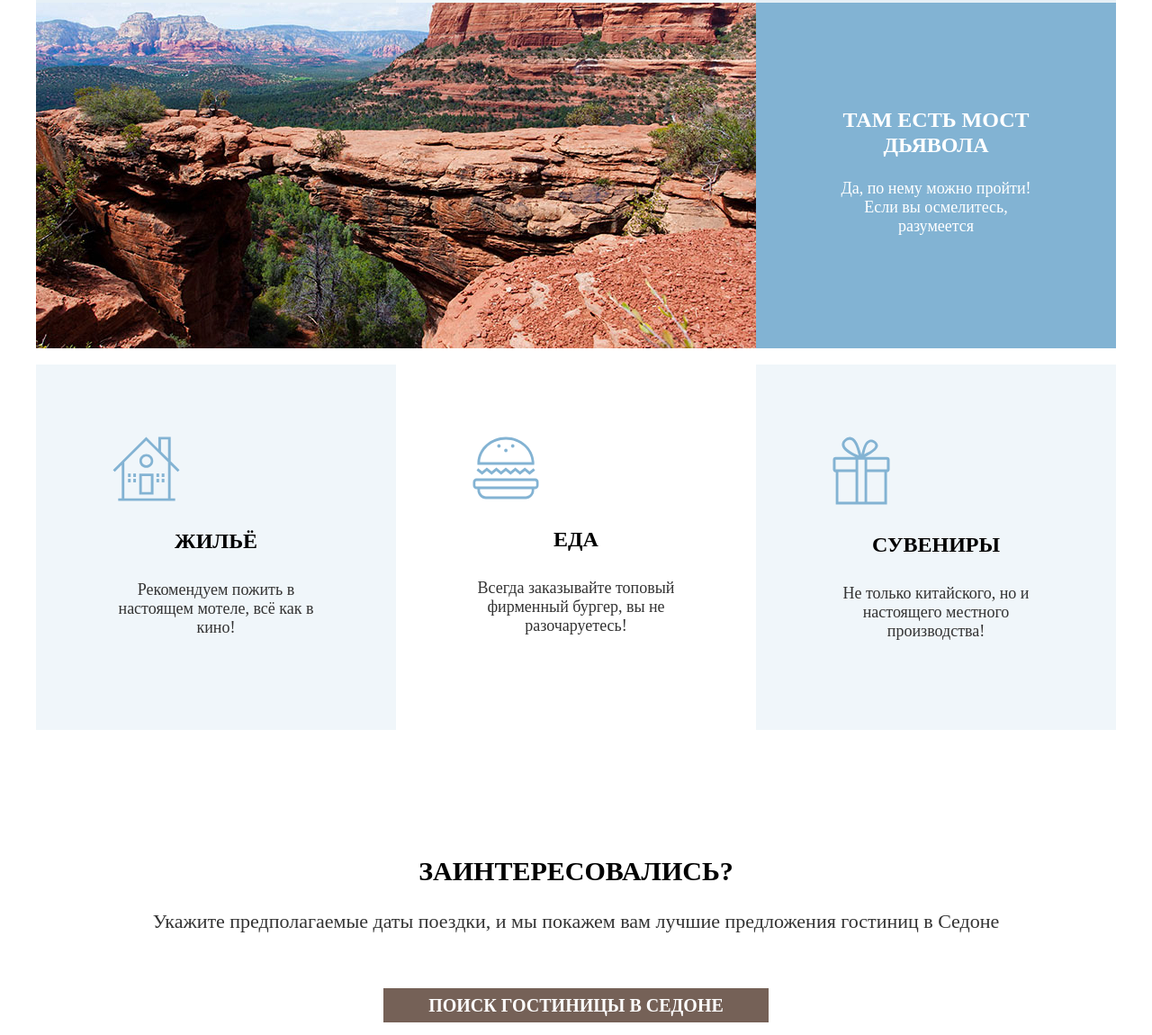
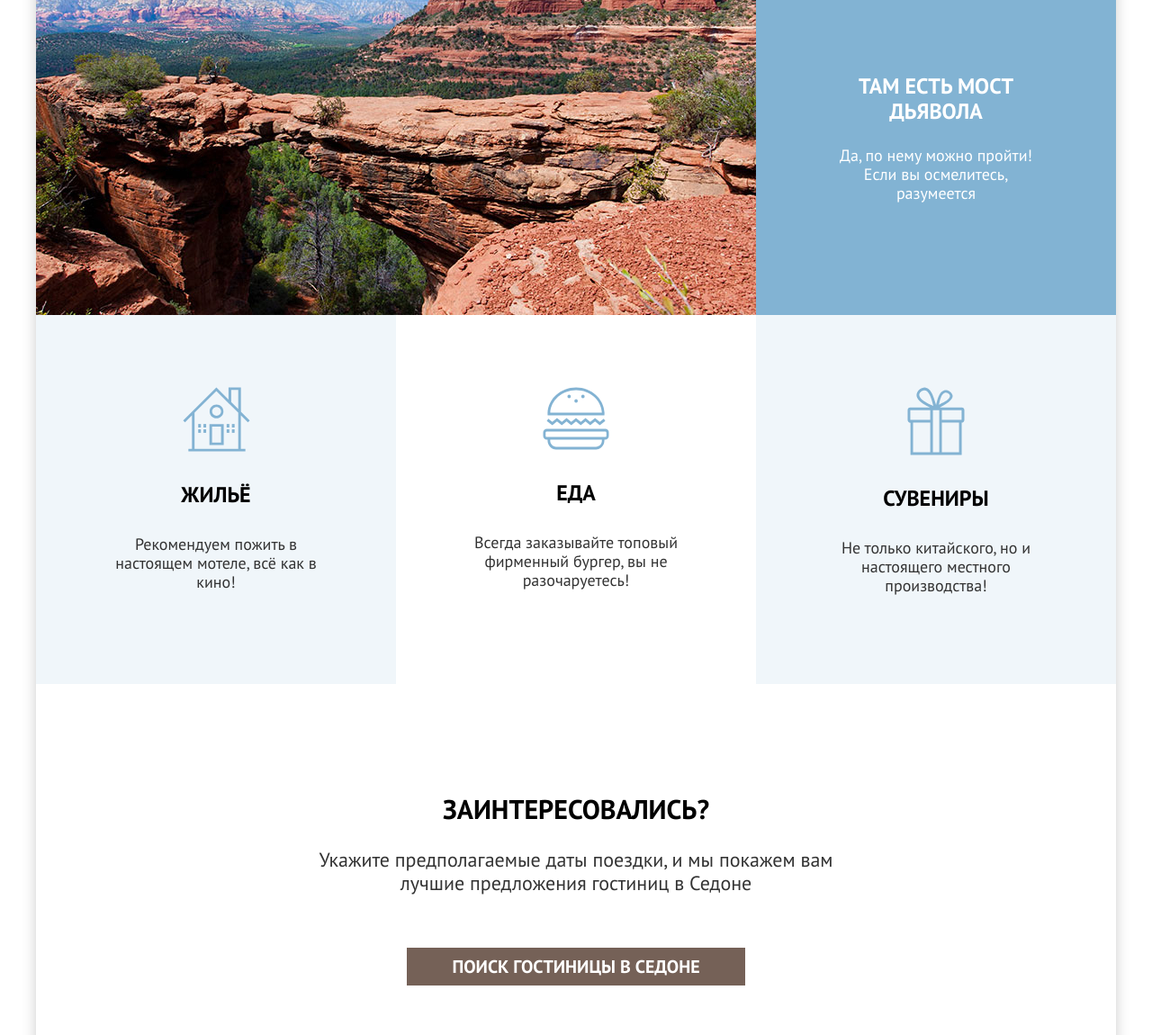
Before and after one commit to htmlacademy-htmlcss/2077105-sedona-35, a plain HTML site: page index.html in a window 1280 px wide. Shown: the part 1647-2797 px from the top of the page at 90% size. Drawn offline with Linux system fonts and the light colour scheme; a web font is replaced by a local one.

Commit message:
выполняет первую версию на защиту проекта

```diff
--- a/index.html
+++ b/index.html
@@ -54,7 +54,7 @@
 
       <section class="advantages">
        <div>
-        <h2 class="advantage-title">Седона - небольшой городок в аризоне, заслуживающий большего!</h2>
+        <h1 class="advantage-title">Седона - небольшой городок в аризоне, заслуживающий большего!</h>
        </div>
        <div>
         <p class="advantages-text">Рассмотрим причины, по которым Седона круче, чем Гранд-Каньон!</p>
@@ -89,17 +89,17 @@
       </ul>
       <ul class="services-list">
         <li class="services-item">
-          <img class="home" src="images/home.svg" width="75px" height="72px" alt="Home">
+          <img class="home" src="images/home.svg" width="75" height="72" alt="Home">
           <h3 class="services-title">Жильё</h3>
           <p class="services-description">Рекомендуем пожить в настоящем мотеле, всё как в кино!</p>
         </li>
         <li class="services-item">
-          <img class="food" src="images/food.svg" width="74px" height="70px" alt="Food">
+          <img class="food" src="images/food.svg" width="74" height="70" alt="Food">
           <h3 class="services-title">Еда</h3>
           <p class="services-description">Всегда заказывайте топовый фирменный бургер, вы не разочаруетесь!</p>
         </li>
         <li class="services-item">
-          <img class="souvenirs" src="images/souvenirs.svg" width="64px" height="76px" alt="Souvenirs">
+          <img class="souvenirs" src="images/souvenirs.svg" width="64" height="76" alt="Souvenirs">
           <h3 class="services-title">Сувениры</h3>
           <p class="services-description">Не только китайского, но и настоящего местного производства!</p>
         </li>
@@ -151,7 +151,7 @@
      </section>
      <section class= "htmlacademy">
       <a class="button" href="https://htmlacademy.ru/">
-       <img class="page-footer-title-logo" src="images/htmlacademy.svg" width="114.9" height="32.9" alt="htmalacademy.">
+       <img class="page-footer-title-logo" src="images/htmlacademy.svg" width="115" height="33" alt="htmalacademy.">
       </a>
      </section>
     </div>
--- a/styles/styles.css
+++ b/styles/styles.css
@@ -2,7 +2,7 @@
     font-family: 'PT Sans';
     font-style: normal;
     font-weight: 700;
-    src: url("../fonts/pt-sans-bold.woff2") format("woff2");
+    src: url("../fonts/ptsans-700.woff2") format("woff2");
     font-display: swap;
    }
 
@@ -10,7 +10,7 @@
     font-family: 'PT Sans';
     font-style: normal;
     font-weight: 400;
-    src: url("../fonts/pt-sans-regular.woff2") format("woff2");
+    src: url("../fonts/ptsans-400.woff2") format("woff2");
     font-display: swap;
    }
 
@@ -18,7 +18,7 @@
     font-family: 'PT Sans';
     font-style: normal;
     font-weight: 400;
-    src: url("../fonts/pt-sans-bold.woff2") format("woff2");
+    src: url("../fonts/ptsans-400.woff2") format("woff2");
     font-display: swap;
    }
 *,
@@ -30,10 +30,10 @@ body {
     margin: 0;
     flex-direction: column;
     min-height: 100%;
-    font-family: 'PT Sans', Calib sans-serif;
+    font-family: 'PT Sans', Calibri sans-serif;
     font-size: 18px;
     line-height: 21px;
-    color: #000000;
+    color: #FFFFFF;
 }
 .visually-hidden {
     position: absolute;
@@ -104,6 +104,7 @@ body {
 .page-container {
     width: 1200px;
     margin: 0 auto;
+    box-shadow: 0 0 15px 0 rgba(0, 0, 0, 0.2);
 }
 .intro {
     margin: 0%;
@@ -119,6 +120,7 @@ body {
 .advantage-title {
     font-weight: 700;
     font-size: 30px;
+    color: #000000;
     line-height: 36px;
     text-align: center;
     text-transform: uppercase;
@@ -130,6 +132,7 @@ body {
 .advantages-text {
     text-align: center;
     font-weight: 400;
+    color: #000000;
     font-size: 22px;
     line-height: 26px;
 }
@@ -137,6 +140,7 @@ body {
     display: flex;
     flex-wrap: wrap;
     width: 100%;
+    margin: 0;
     padding: 0;
     text-align: center;
     list-style-type: none;
@@ -147,14 +151,11 @@ body {
     color: #FFFFFF;
     background-color: #82B3D3;
 }
-.advantages img {
-    display: flex;
-}
 .advantages-block div {
     display: flex;
     flex-direction: column;
 }
-.advantages-img div{
+.advantages-img {
     display: flex;
     width: 800px;
     height: 384px;
@@ -199,6 +200,7 @@ body {
     justify-content: space-between;
     width: 100%;
     padding: 0;
+    margin: 0;
     text-align: center;
     list-style-type: none;
 }
@@ -240,6 +242,7 @@ body {
     font-size: 30px;
     line-height: 36px;
     text-transform: uppercase;
+    color: #000000;
 }
 .search p {
    font-weight: 400;
@@ -248,6 +251,10 @@ body {
    color: #333333;
    margin-top: 20px;
    margin-bottom: 62px;
+   text-align: center;
+   padding-left: 304px;
+   padding-right: 304px;
+   flex-wrap: wrap;
 }
 .search a {
     font-weight: 700;
@@ -285,6 +292,13 @@ body {
     font-size: 22px;
     line-height: 26px;
     padding-bottom: 54px;
+}
+.subscribe-form {
+    display: grid;
+    grid-template-columns: 452px 232px;
+    height: 52px;
+    margin-left: 258px;
+    margin-right: 258px;
 }
 .page-footer {
     background-color: #FFFFFF;
```
